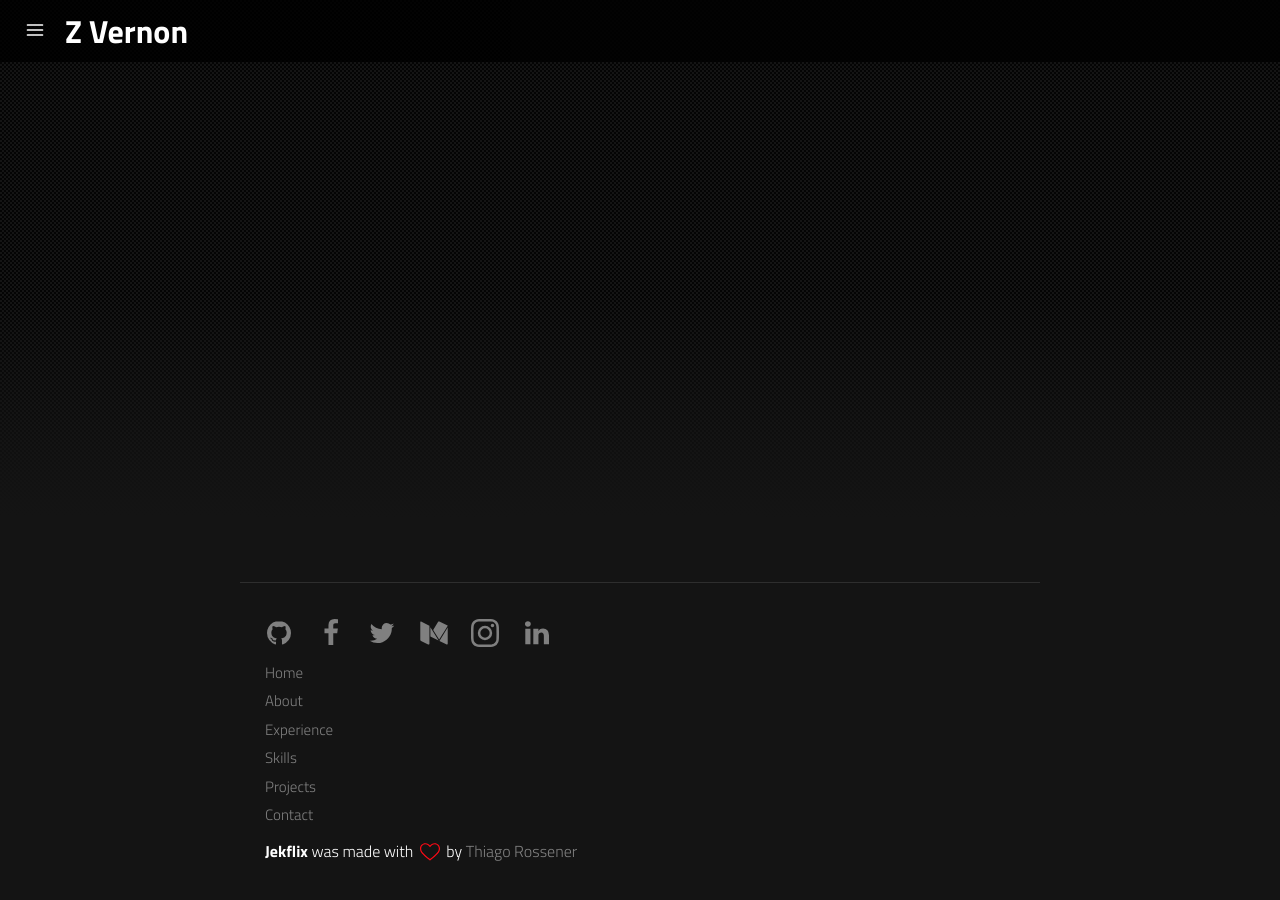
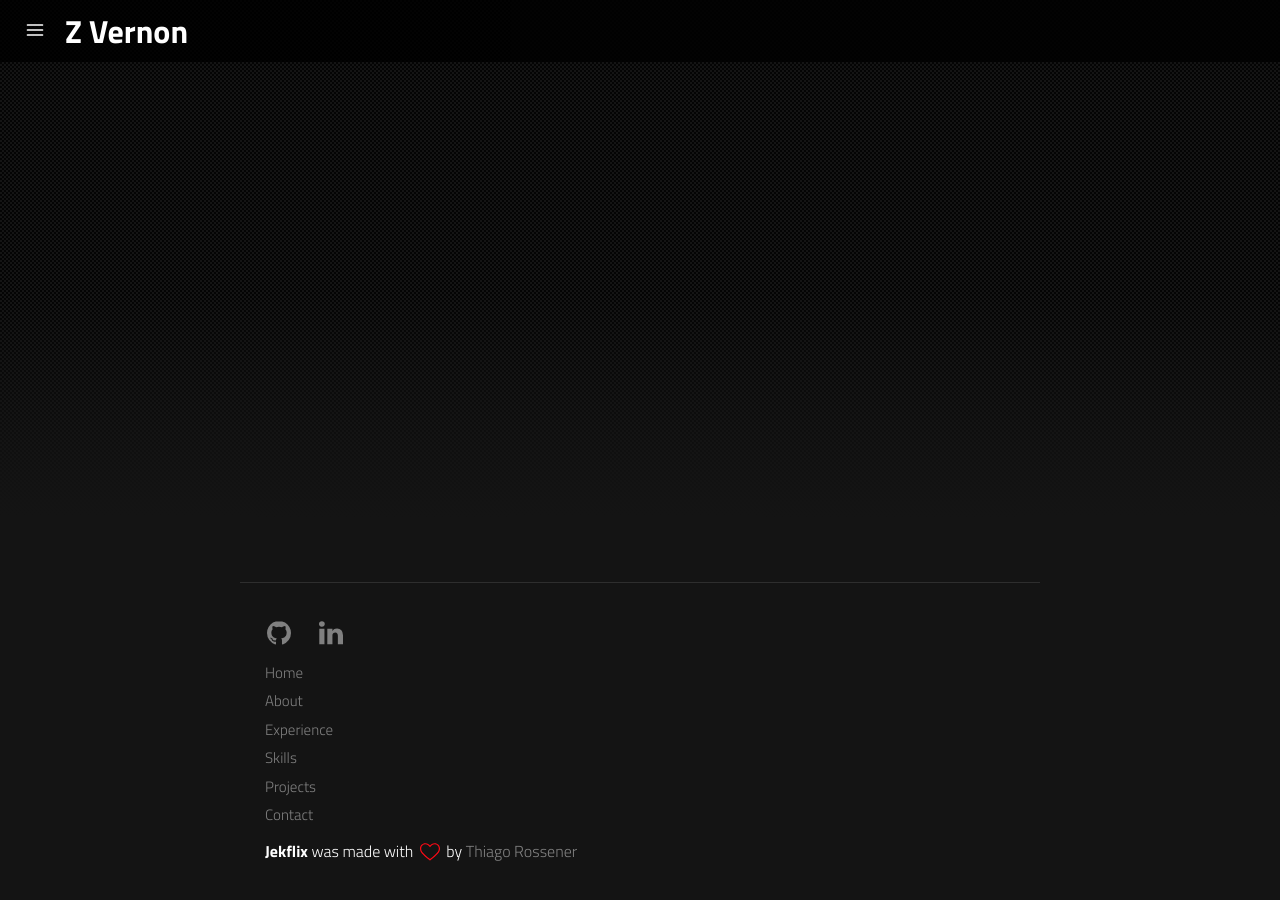
Before and after one commit to z-vernon/z-vernon.github.io, a Jekyll site: the page built from index.html, in a window 1280 px wide and 900 px high, scrolled down 338 px. Built offline with Jekyll 4.4.1, drawn with Linux system fonts in a browser that asks for light colours; a script that is not in the unit is left out.

Commit message:
Update footer.html

```diff
--- a/_includes/footer.html
+++ b/_includes/footer.html
@@ -5,7 +5,7 @@
           <svg><use xlink:href="#icon-github"></use></svg>
         </a>
       {% endif %}
-      {% if site.facebook_username %}
+      <!--{% if site.facebook_username %}
         <a href="https://www.facebook.com/{{ site.facebook_username }}" title="Facebook">
           <svg><use xlink:href="#icon-facebook"></use></svg>
         </a>
@@ -24,7 +24,7 @@
         <a href="https://www.instagram.com/{{ site.instagram_username }}" title="Instagram">
           <svg><use xlink:href="#icon-instagram"></use></svg>
         </a>
-      {% endif %}
+      {% endif %}-->
       {% if site.linkedin_username %}
         <a href="https://www.linkedin.com/in/{{ site.linkedin_username }}" title="LinkedIn">
           <svg><use xlink:href="#icon-linkedin"></use></svg>
```
